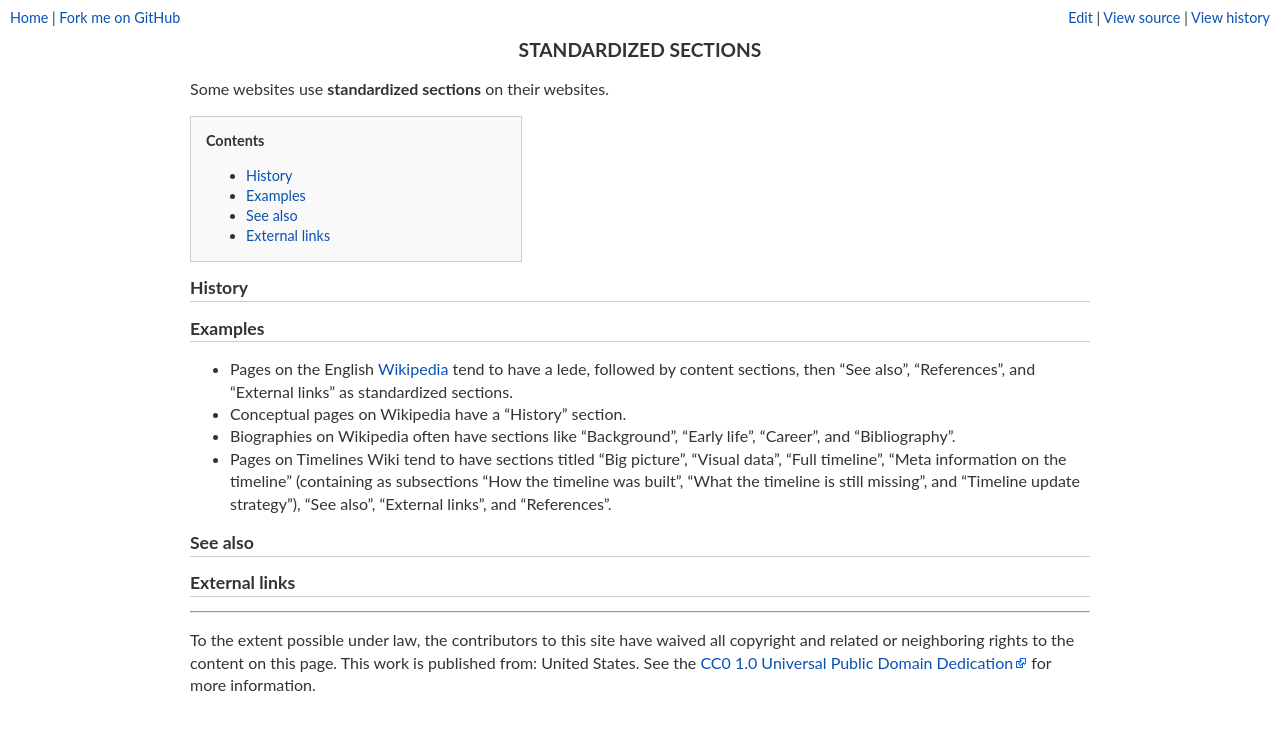
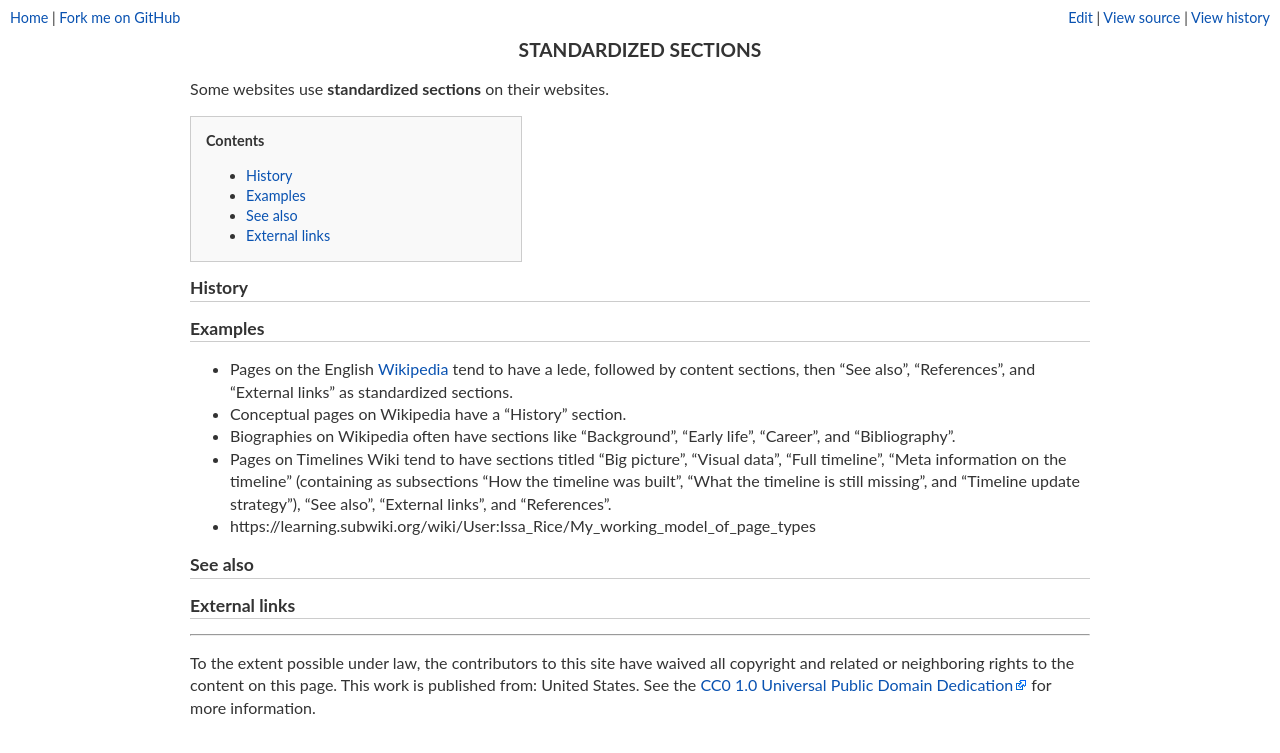
Before and after one commit to riceissa/contentcreation, a Jekyll site: the page built from standardized-sections.md, in a window 1280 px wide. Shown: the top 753 px of the page. Built offline with Jekyll 4.4.1, drawn with Linux system fonts in a browser that asks for light colours; part of the change alters nothing that is shown.

Commit message:
add example

```diff
--- a/standardized-sections.md
+++ b/standardized-sections.md
@@ -21,6 +21,7 @@ Some websites use **standardized sections** on their websites.
   subsections "How the timeline was built", "What the timeline is still
   missing", and "Timeline update strategy"), "See also", "External links", and
   "References".
+- https://learning.subwiki.org/wiki/User:Issa_Rice/My_working_model_of_page_types
 
 ## See also
 
```
